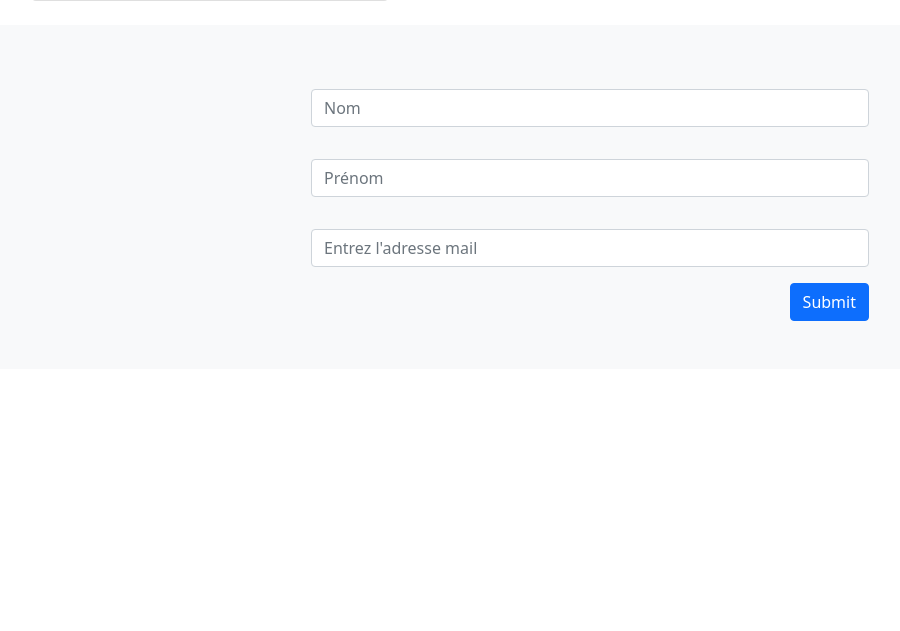
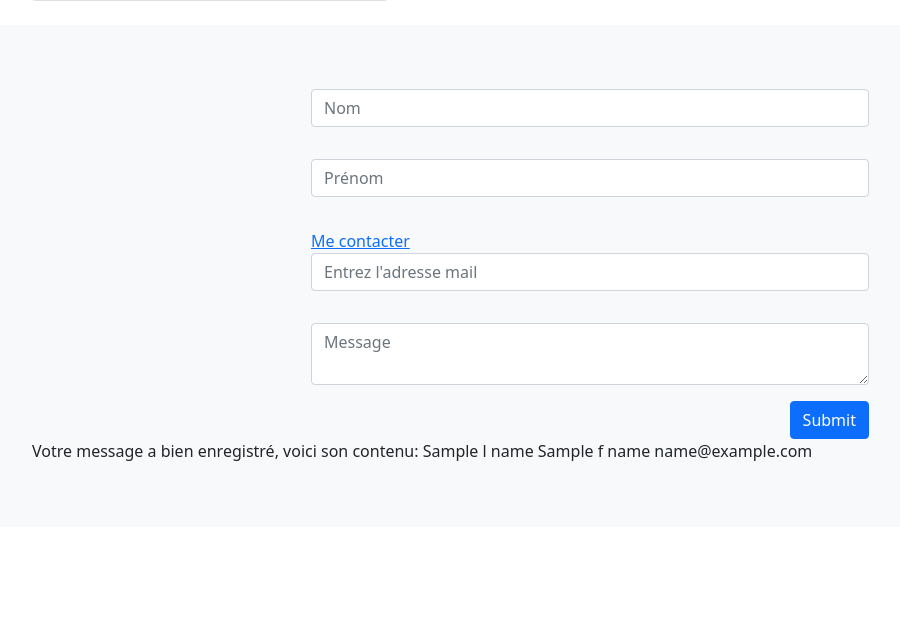
Before and after one commit to JFelc/OC-Blog, a PHP site: the page made by view/home.php in a window 1280 px wide. Shown: the part 970-1601 px from the top of the page, without its empty margins (50-950 px from the left). Before the commit the page ends 1291 px from the top, so only its background shows below. Run offline with PHP 8.4, Linux system fonts and the light colour scheme; the visitor is signed in with stand-in values (Sample User, id 1); the template is opened without the code that fills it: most values are stand-ins (such as "Sample title", 1, 10 or a date in 2020); grey boxes marked "Sample" are stand-in pictures; data that the repository does not hold is empty; some libraries are stand-ins or nearby versions.

Commit message:
Mailing solution

```diff
--- a/view/home.php
+++ b/view/home.php
@@ -38,26 +38,42 @@
 
   <div class="album py-5 bg-light">
     <div class="container">
-      <form>
+      <form method="POST">
         <div class="form-group col-6 mx-auto">
           <div class="row">
             <div class="col-12 py-3">
-              <input type="text" class="form-control" placeholder="Nom">
+              <input type="text" class="form-control" name="lName" placeholder="Nom">
             </div>
             <div class="col-12 py-3">
-              <input type="text" class="form-control" placeholder="Prénom">
+              <input type="text" class="form-control" name="fName" placeholder="Prénom">
             </div>
           </div>
         </div>
         <div class="form-group col-6 mx-auto py-3">
-          <input type="email" class="form-control" id="exampleInputEmail1" aria-describedby="emailHelp" placeholder="Entrez l'adresse mail">
+          <a href="https://us5.list-manage.com/contact-form?u=b7f00bd936c85c27f0d76f7d5&form_id=db2645b23e72b2031582df8483159e18">Me contacter</a>
+          <input type="email" class="form-control" name="contactMail" placeholder="Entrez l'adresse mail">
+        </div>
+        <div class="form-group col-6 mx-auto py-3">
+          <textarea class="form-control" placeholder="Message" name="contactMessage"></textarea>
         </div>
         <div class=" form-group col-6 mx-auto">
           <div class="text-end">
-            <button type="submit" class="btn btn-primary">Submit</button>
+            <button type="submit" class="btn btn-primary" name="contact">Submit</button>
           </div>
         </div>
       </form>
+      <?php if(isset($_SESSION['contact'])) { ?>
+        <div class="row">
+          <div class="col">
+            <p>
+              Votre message a bien enregistré, voici son contenu:
+              <?= $lName.' '.$fName ?>
+              <?= $contactMail ?>
+              <?= $message ?>
+            </p>
+          </div>
+        </div>
+        <? } ?>
     </div>
   </div>
 
```
Also changed, not shown: controller/controller.php (+11 -0 lines).
